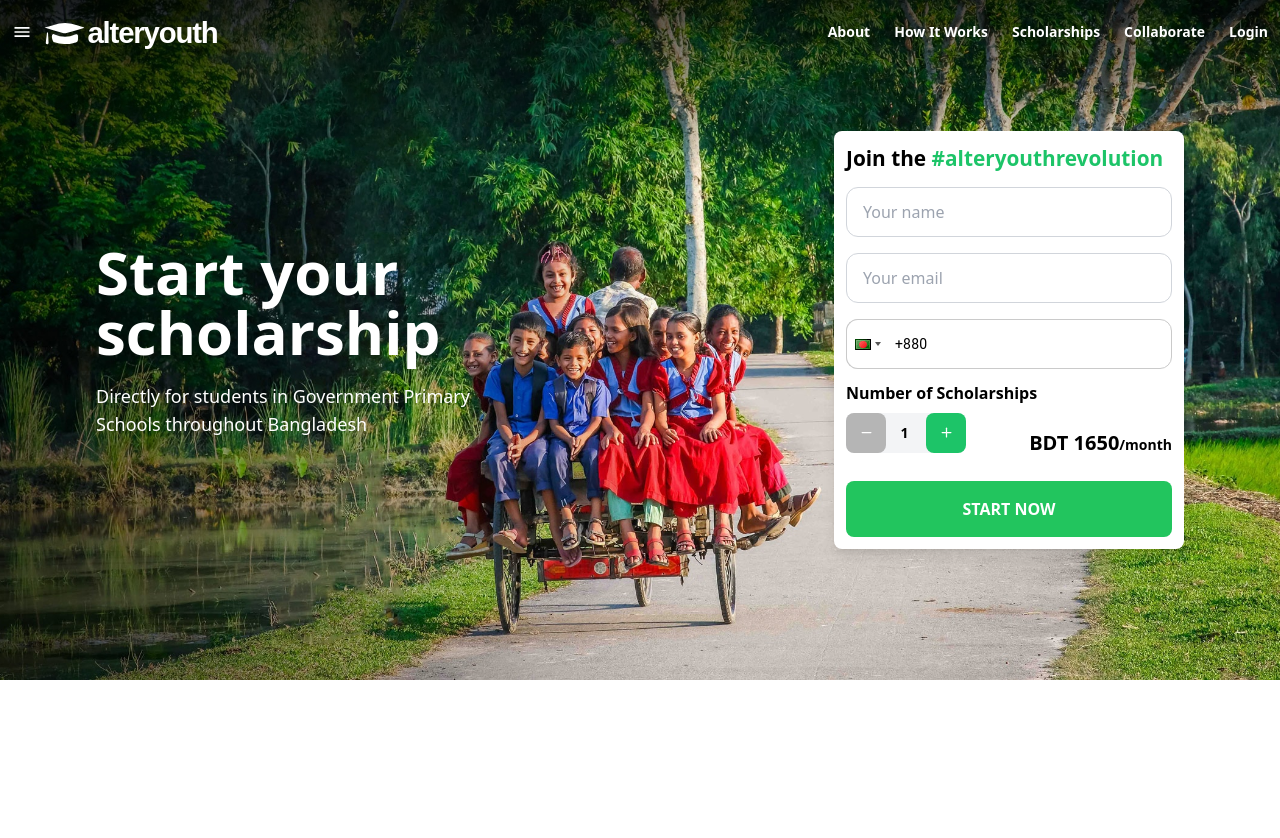
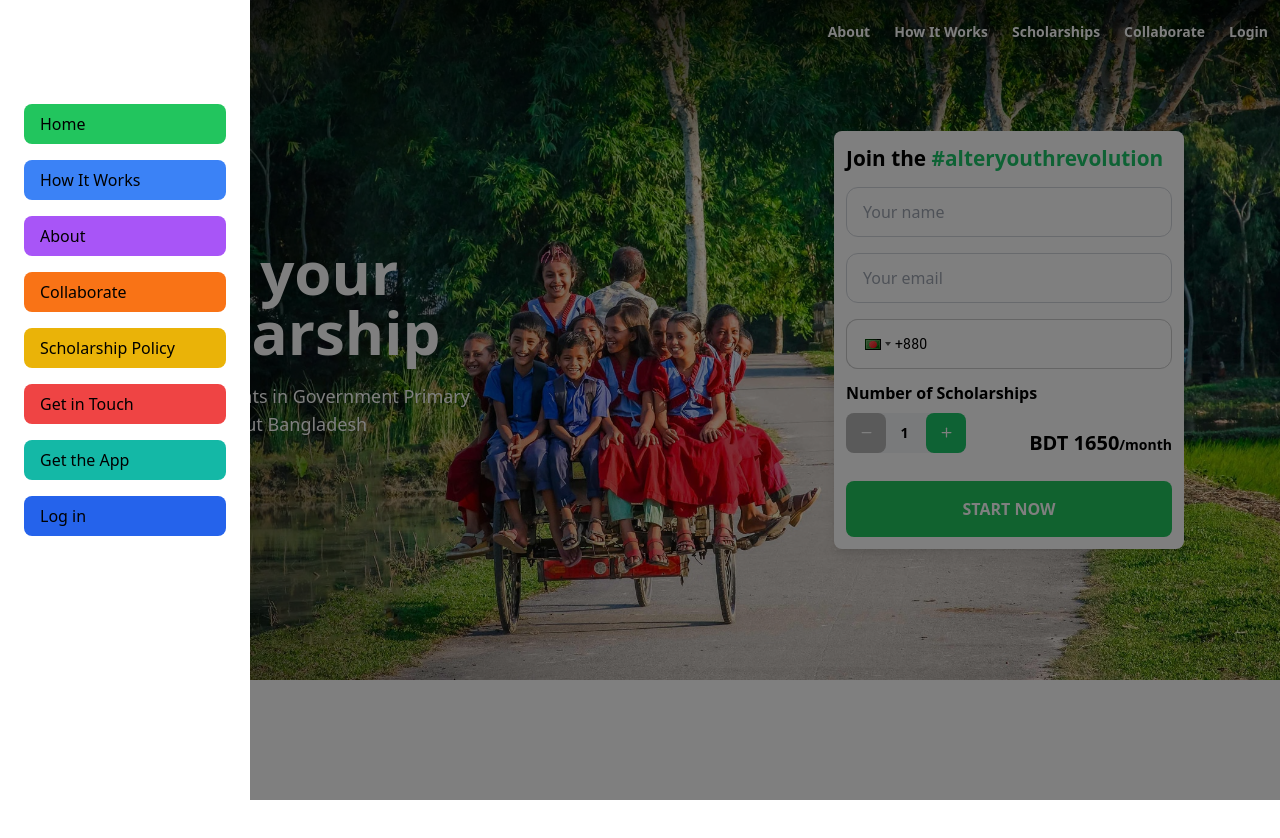
Before and after one commit to sayem499/Alter-Youth-Next, a Next.js app: page / in a window 1280 px wide. Both pictures are taken after a click on the icon 22 px from the left and 32 px from the top of the page. Shown: the top 838 px of the page. Built offline with nearby package versions, Linux system fonts and the light colour scheme; some icons are missing.

Commit message:
Added sidebar with links.

```diff
--- a/src/components/AlterYouthJoinForm.jsx
+++ b/src/components/AlterYouthJoinForm.jsx
@@ -86,7 +86,8 @@ const JoinAlterYouthRevolution = () => {
                                 borderTopLeftRadius: '12px',
                                 borderBottomLeftRadius: '12px',
                                 borderRight: 'none',
-                                background: '#ffff'
+                                background: '#ffff',
+                                paddingLeft: '10px'
                             }
                         }
                         containerClass="phone-input-container"
--- a/src/components/Navbar.jsx
+++ b/src/components/Navbar.jsx
@@ -1,10 +1,12 @@
 import React, { useState, useEffect } from 'react';
 import SvgAlteryouthLogo from './LogoAy1';
 import HamburgerMenu from './HamburgerMenu';
+import SidebarMenu from './SidebarMenu';
 
 const Navbar = () => {
   const [scrolled, setScrolled] = useState(false);
   const [isLargeScreen, setIsLargeScreen] = useState(false);
+  const [isSidebarOpen, setIsSidebarOpen] = useState(false);
 
   useEffect(() => {
     const handleScroll = () => {
@@ -26,11 +28,14 @@ const Navbar = () => {
     };
   }, []);
 
+  const toggleSidebar = () => {
+    setIsSidebarOpen(!isSidebarOpen); // Toggle sidebar
+  };
+
   return (
     <nav
-      className={`fixed top-0 left-0 w-full transition-all duration-300 z-50 ${
-        scrolled ? 'bg-white shadow-lg ' : 'bg-transparent'
-      }`}
+      className={`fixed top-0 left-0 w-full transition-all duration-300 z-50 ${scrolled ? 'bg-white shadow-lg ' : 'bg-transparent'
+        }`}
     >
       <div className="container mx-auto max-w-screen-xl flex justify-between items-center px-3">
         <div className="flex items-center gap-2">
@@ -45,11 +50,14 @@ const Navbar = () => {
               height="20"
               width="20"
               xmlns="http://www.w3.org/2000/svg"
+              onClick={toggleSidebar}
             >
               <path d="M64 384h384v-42.67H64zm0-106.67h384v-42.66H64zM64 128v42.67h384V128z"></path>
             </svg>
           ) : (
-            <HamburgerMenu />
+            <button onClick={toggleSidebar} aria-label="Open Sidebar">
+              <HamburgerMenu />
+            </button>
           )}
           <a href='/' className='flex items-center' alt='AlterYouth'>
             <SvgAlteryouthLogo color={`${scrolled ? '#1dc468' : '#ffff'}`} style={{ width: '12em', height: '4em' }} />
@@ -76,6 +84,8 @@ const Navbar = () => {
           width: 100%;
         }
       `}</style>
+
+      { <SidebarMenu isSidebarOpen={isSidebarOpen} toggleMenu={toggleSidebar} />} {/* Render SidebarMenu conditionally */}
     </nav>
   );
 };
--- /dev/null
+++ b/src/components/SidebarMenu.jsx
@@ -0,0 +1,51 @@
+import { useState } from 'react';
+import Link from 'next/link';
+
+const SidebarMenu = ({ isSidebarOpen, toggleMenu }) => {
+  return (
+    <div className="relative">
+      {/* Sidebar */}
+      <div
+        className={`fixed left-0 top-0 bottom-0 z-50 bg-white text-black overflow-hidden
+          transition-all duration-300 ease-in-out ${isSidebarOpen ? 'w-[250px]' : 'w-0'}`}
+      >
+        <nav className="flex flex-col space-y-4 p-6 mt-[5rem]">
+          <Link href="/" className="flex items-center px-4 py-2 rounded-lg bg-green-500 hover:bg-green-400 transition">
+            Home
+          </Link>
+          <Link href="/how-it-works" className="flex items-center px-4 py-2 rounded-lg bg-blue-500 hover:bg-blue-400 transition">
+            How It Works
+          </Link>
+          <Link href="/about" className="flex items-center px-4 py-2 rounded-lg bg-purple-500 hover:bg-purple-400 transition">
+            About
+          </Link>
+          <Link href="/collaborate" className="flex items-center px-4 py-2 rounded-lg bg-orange-500 hover:bg-orange-400 transition">
+            Collaborate
+          </Link>
+          <Link href="/scholarship-policy" className="flex items-center px-4 py-2 rounded-lg bg-yellow-500 hover:bg-yellow-400 transition">
+            Scholarship Policy
+          </Link>
+          <Link href="/get-in-touch" className="flex items-center px-4 py-2 rounded-lg bg-red-500 hover:bg-red-400 transition">
+            Get in Touch
+          </Link>
+          <Link href="/get-the-app" className="flex items-center px-4 py-2 rounded-lg bg-teal-500 hover:bg-teal-400 transition">
+            Get the App
+          </Link>
+          <Link href="/login" className="flex items-center px-4 py-2 rounded-lg bg-blue-600 hover:bg-blue-500 transition">
+            Log in
+          </Link>
+        </nav>
+      </div>
+
+      {/* Dark Background Overlay */}
+      {isSidebarOpen && (
+        <div
+          onClick={toggleMenu}
+          className="fixed inset-0 bg-black opacity-50 z-40 transition-opacity duration-300 ease-in-out"
+        ></div>
+      )}
+    </div>
+  );
+};
+
+export default SidebarMenu;
--- a/src/styles/globals.css
+++ b/src/styles/globals.css
@@ -27,6 +27,11 @@ body {
 
 .phone-input-container:focus-within .phone-button {
   border-color: #1dc468;
+  outline: none;
+}
+
+.phone-button:hover {
+  background: inherit !important;
 }
 
 .warning-alert {
```
